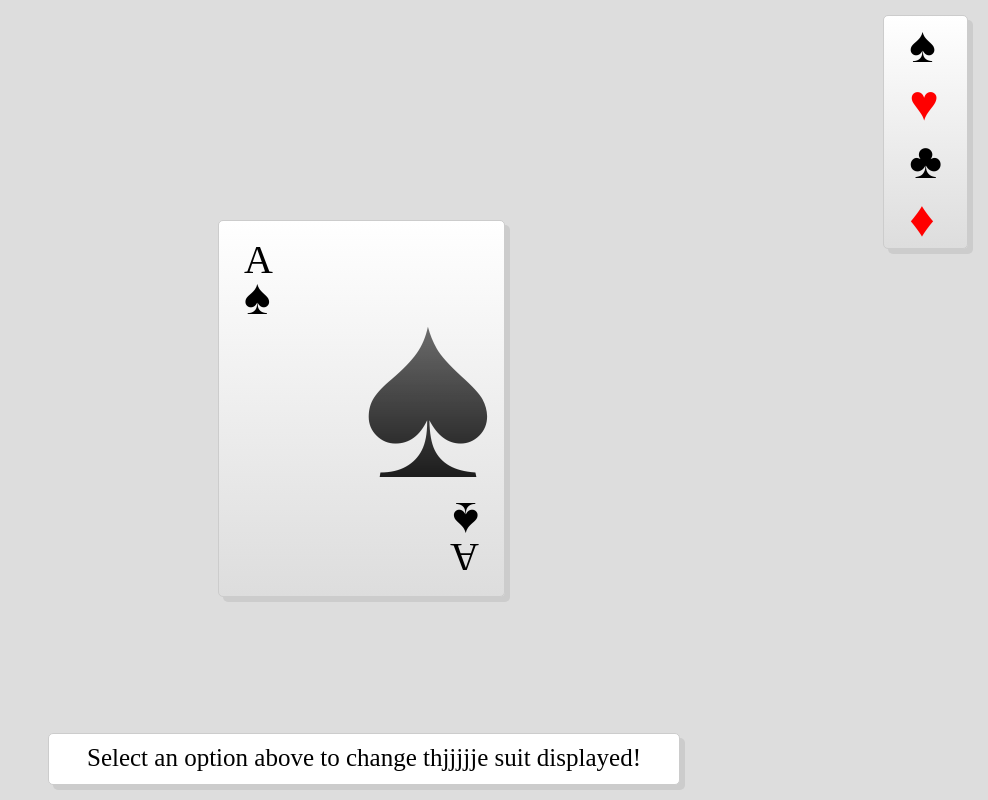
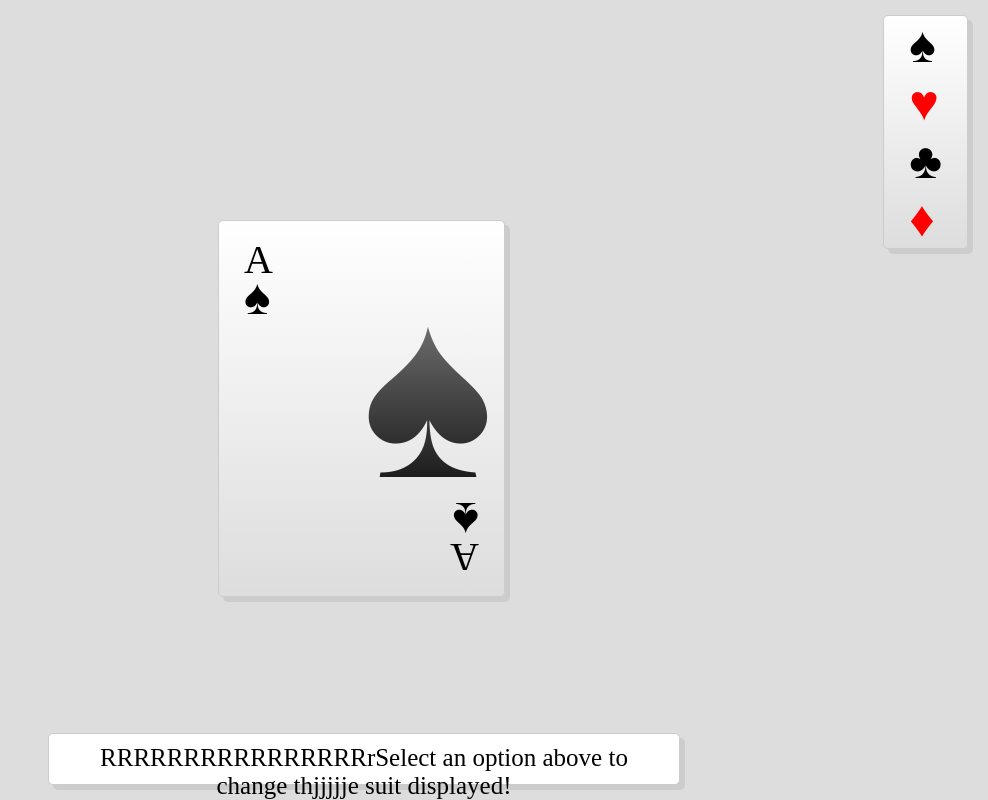
Before and after one commit to danielsalgadop/siete-y-media-python, a plain HTML site: page index.html in a window 1280 px wide. Shown: the whole page, without its empty margins (292-1280 px from the left). Drawn offline with Linux system fonts and the light colour scheme.

```diff
--- a/index.html
+++ b/index.html
@@ -25,6 +25,6 @@
 			<div id="hearts"><input class="card" id="heart" type="radio" name="heart" value="heart" /><label class="carta fire" for="heart" title="This is the Ace of Hearts!"><span><em>A</em>&#9829;</span><strong>&#9829;</strong><em>A</em>&#9829;</label><input id="cancel2" type="reset" name="heart" value="cancel" checked="checked" /><label class="close" for="cancel2">Hearts</label></div>
 			<div id="clubs"><input class="card" id="club" type="radio" name="club" value="club" /><label class="carta" for="club" title="This is the Ace of Clubs!"><span><em>A</em>&#9827;</span><strong>&#9827;</strong><em>A</em>&#9827;</label><input id="cancel3" type="reset" name="club" value="cancel" checked="checked" /><label class="close" for="cancel3">Clubs</label></div>
 			<div id="diamonds"><input class="card" id="diamond" type="radio" name="diamond" value="diamond" /><label class="carta fire" for="diamond" title="This is the Ace of Diamonds!"><span><em>A</em>&#9830;</span><strong>&#9830;</strong><em>A</em>&#9830;</label><input id="cancel4" type="reset" name="diamond" value="cancel" checked="checked" /><label class="close" for="cancel4">Diamonds</label></div>
-	<p>Select an option above to change thjjjjje suit displayed!</p>
+	<p>RRRRRRRRRRRRRRRRrSelect an option above to change thjjjjje suit displayed!</p>
 	</body>
 </html>
```
